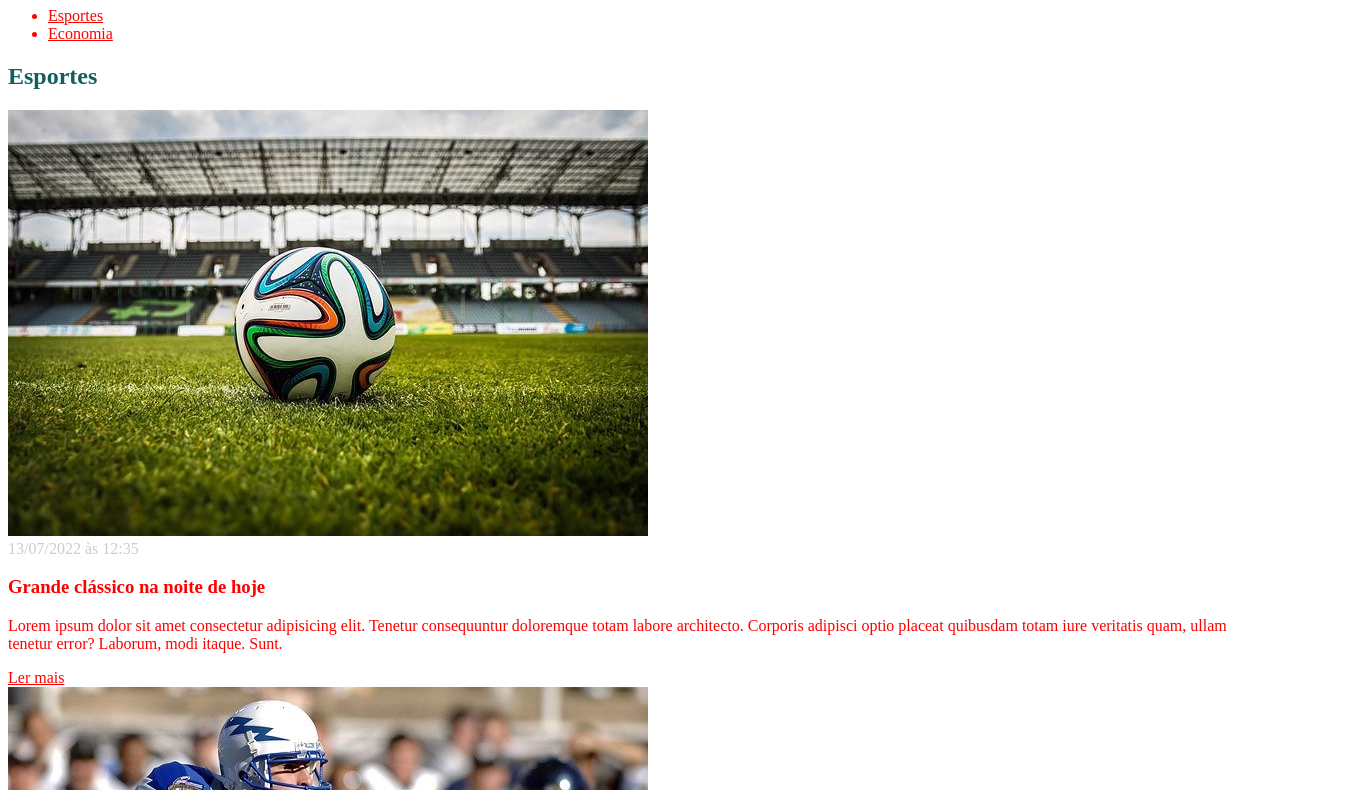
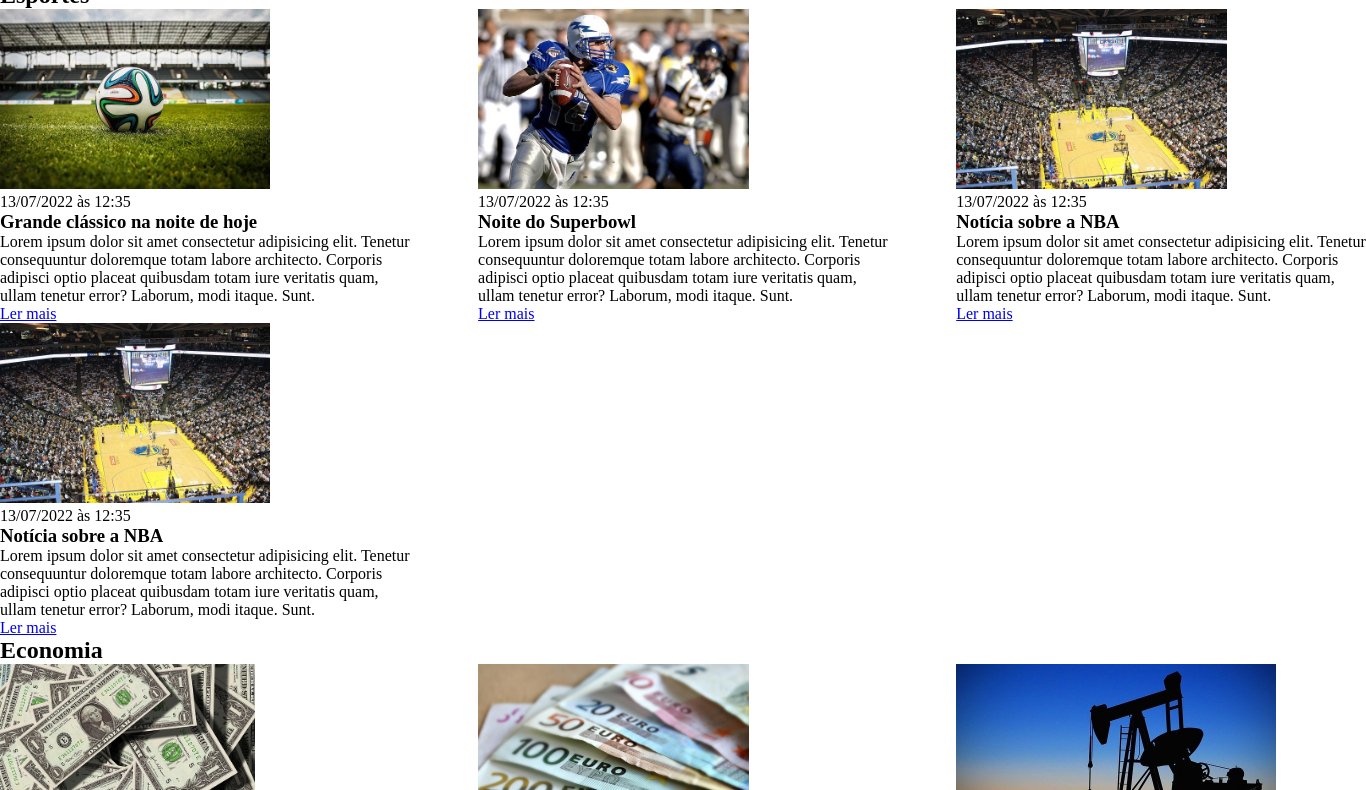
Before and after one commit to mb-ost/curso_ebac_full_stack_java, a plain HTML site: page modulo-css-1/index.html in a window 1280 px wide. Shown: the part 73-863 px from the top of the page, 1366 px wide, since content can reach past the window. Drawn offline with Linux system fonts and the light colour scheme.

Commit message:
Modified: index.html and main.css

```diff
--- a/modulo-css-1/index.html
+++ b/modulo-css-1/index.html
@@ -9,6 +9,7 @@
 </head>
 <body>
     <header>
+        <div class="container">
             <h1>Meu portal de notícias</h1>
             <nav>
                 <ul>
@@ -20,9 +21,12 @@
                     </li>
                 </ul>
             </nav>
+        </div>
     </header>
     <section id="sports">
+        <div class="container">
             <h2>Esportes</h2>
+            <div class="articles">
                 <article>
                     <img src="./imagens/futebol.jpg" alt="Bola de futebol no gramado" />
                     <header>
@@ -67,9 +71,13 @@
                     </p>
                     <a href="#" title="Leia a notícia completa">Ler mais</a>
                 </article>
+            </div>
+        </div>
     </section>
     <section id="economy">
+        <div class="container">
             <h2>Economia</h2>
+            <div class="articles">
                 <article>
                     <img src="./imagens/dolares.jpg" alt="Muitos dólares" />
                     <header>
@@ -103,6 +111,8 @@
                     </p>
                     <a href="#" title="Leia a notícia completa">Ler mais</a>
                 </article>
+            </div>
+        </div>
     </section>
 </body>
 </html>
--- a/modulo-css-1/main.css
+++ b/modulo-css-1/main.css
@@ -1,19 +1,28 @@
-h1 {
-    color: green;
+* {
+    box-sizing: border-box;
+    margin: 0px;
+    padding: 0px;
 }
 
-h2 {
-    color: rgb(17, 95, 95);
+header li {
+    display: inline;
 }
 
-#economy h2{
-    color: gold;
+.container {
+    width: 1366px;
+    margin: 0 auto;
 }
 
-.creation-date {
-    color: #ccc;
+.articles {
+    display: flex;
+    flex-wrap: wrap;
+    justify-content: space-between;
 }
 
-* {
-    color: red;
+.articles article img {
+    height: 180px;
 }
+
+.articles article {
+    width: 30%;
+}
```
Lines whose indentation alone changed are shown as unchanged.
